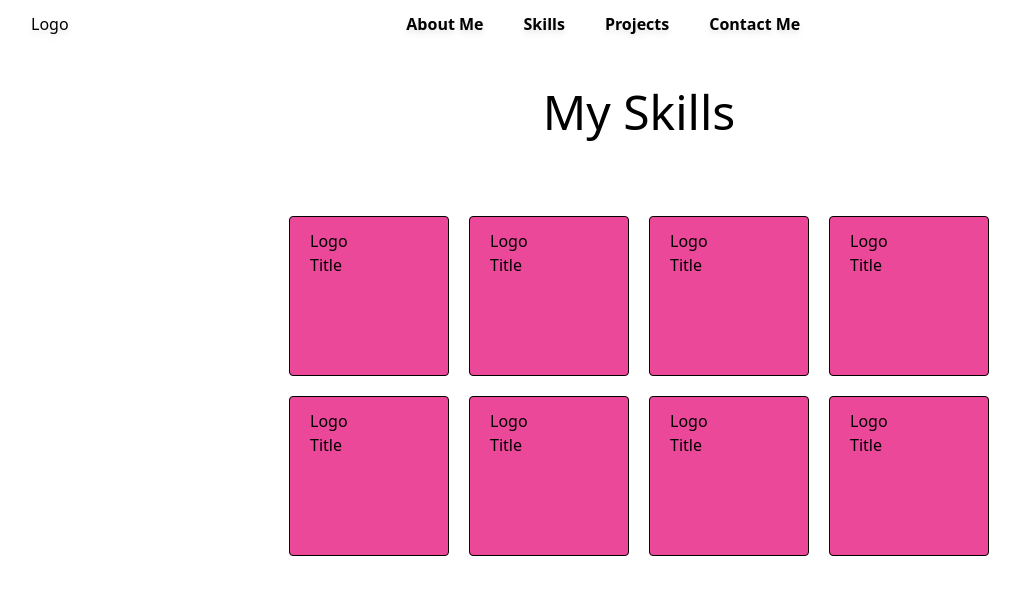
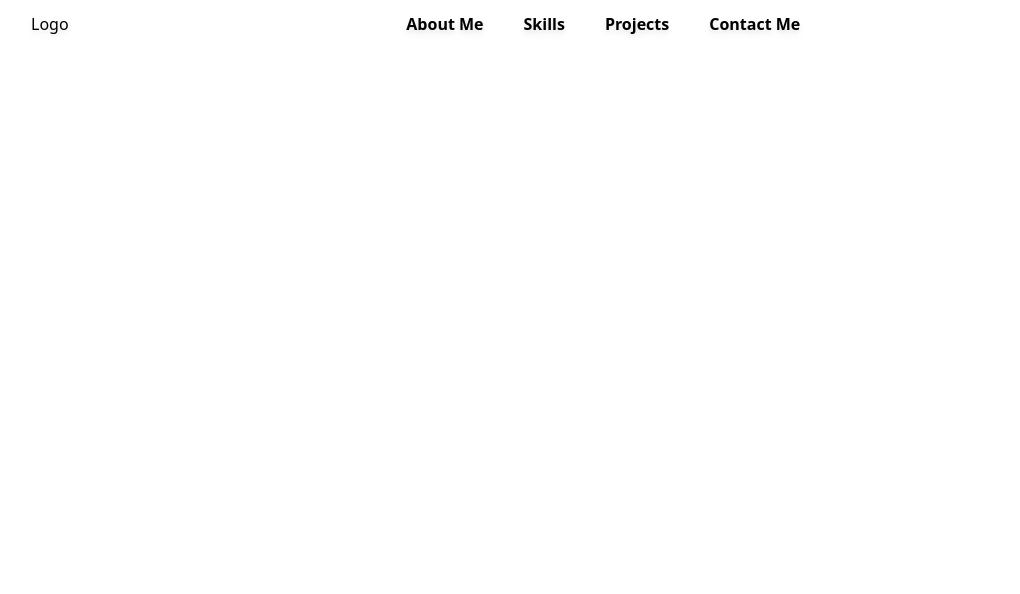
Before and after one commit to zahraRostami1999/portfolio, a React (Vite) app in the folder portfolio/: page /skill in a window 1280 px wide. Shown: the top 594 px of the page, without its empty margins (1-1021 px from the left). Built offline with nearby package versions, Linux system fonts and the light colour scheme.

Commit message:
edit App: remove about, skill, contact Routes

```diff
--- a/portfolio/src/App.jsx
+++ b/portfolio/src/App.jsx
@@ -1,24 +1,16 @@
 import { BrowserRouter, Routes, Route } from 'react-router-dom';
 import HomePage from './pages/HomePage';
-import AboutMePage from './pages/AboutMePage';
-import ContactMePage from './pages/ContactMePage';
-import SkillsPage from './pages/SkillsPage';
 import ProjectsPage from './pages/ProjectsPage';
 import Header from './components/Header';
 
 function App() {
-
-
   return (
     <>
       <BrowserRouter>
         <Header />
         <Routes>
           <Route path="/" element={<HomePage />} />
-          <Route path="/about" element={<AboutMePage />} />
-          <Route path="/contact" element={<ContactMePage />} />
           <Route path="/project" element={<ProjectsPage />} />
-          <Route path="/skill" element={<SkillsPage />} />
         </Routes>
       </BrowserRouter>
     </>
```
